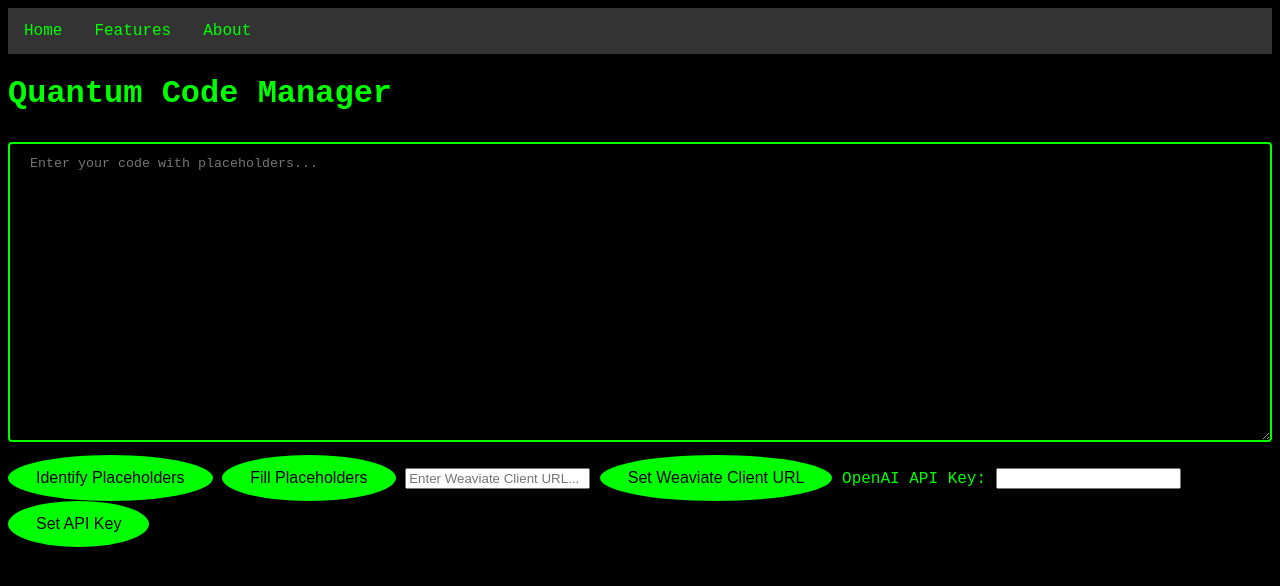
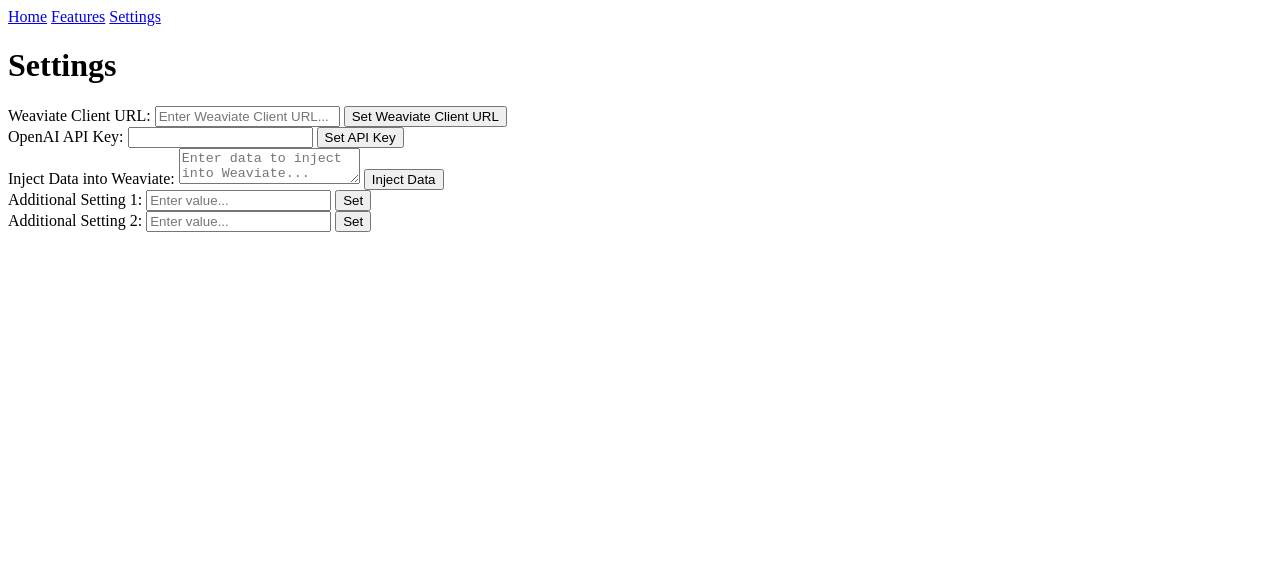
Before and after one commit to graylan0/super-coder-qml, a plain HTML site: page web/index.html in a window 1280 px wide. Drawn offline with Linux system fonts and the light colour scheme.

Commit message:
async code injector

```diff
--- a/web/index.html
+++ b/web/index.html
@@ -1,97 +1,50 @@
 <!DOCTYPE html>
 <html>
 <head>
-    <title>Quantum Code Manager</title>
-    <script type="text/javascript" src="/eel.js"></script>
+    <title>Settings - Quantum Code Manager</title>
+    <link rel="stylesheet" href="css/all.min.css">
+    <script type="text/javascript" src="eel.js"></script>
     <style>
-        /* Matrix theme */
-        body {
-            background-color: black;
-            color: lime;
-            font-family: 'Courier New', monospace;
-        }
-
-        /* Top menu */
-        .menu {
-            background-color: #333;
-            overflow: hidden;
-        }
-
-        .menu a {
-            float: left;
-            display: block;
-            color: lime;
-            text-align: center;
-            padding: 14px 16px;
-            text-decoration: none;
-        }
-
-        /* Highlighted & Circular buttons */
-        button {
-            background-color: lime;
-            color: black;
-            border: none;
-            border-radius: 50%; /* Circular shape */
-            padding: 14px 28px;
-            font-size: 16px;
-            cursor: pointer;
-        }
-
-        button:hover {
-            background-color: #ddd;
-            color: lime;
-        }
-
-        /* Textarea */
-        textarea {
-            width: 100%;
-            height: 300px;
-            padding: 12px 20px;
-            margin: 8px 0;
-            box-sizing: border-box;
-            border: 2px solid lime;
-            border-radius: 4px;
-            background-color: black;
-            color: lime;
-        }
+        /* Reusing styles from the main page */
+        /* ... */
     </style>
 </head>
 <body>
 
     <div class="menu">
-        <a href="#home">Home</a>
+        <a href="index.html">Home</a>
         <a href="#features">Features</a>
-        <a href="#about">About</a>
+        <a href="#settings">Settings</a>
     </div>
 
-    <h1>Quantum Code Manager</h1>
+    <h1>Settings</h1>
 
-    <textarea id="codeInput" placeholder="Enter your code with placeholders..."></textarea><br>
+    <!-- Weaviate Client URL -->
+    <label for="weaviateClientUrl">Weaviate Client URL:</label>
+    <input type="text" id="weaviateClientUrl" placeholder="Enter Weaviate Client URL...">
+    <button onclick="setWeaviateClientUrl()">Set Weaviate Client URL</button><br>
 
-    <button onclick="identifyPlaceholders()">Identify Placeholders</button>
-    <button onclick="fillPlaceholders()">Fill Placeholders</button>
-
-    <input type="text" id="weaviateClientUrl" placeholder="Enter Weaviate Client URL...">
-    <button onclick="setWeaviateClientUrl()">Set Weaviate Client URL</button>
-    <!-- Input for API Key -->
+    <!-- OpenAI API Key -->
     <label for="apiKey">OpenAI API Key:</label>
     <input type="text" id="apiKey" name="apiKey">
-    <button onclick="setAPIKey()">Set API Key</button>
+    <button onclick="setAPIKey()">Set API Key</button><br>
 
+    <!-- Inject Data into Weaviate -->
+    <label for="weaviateData">Inject Data into Weaviate:</label>
+    <textarea id="weaviateData" placeholder="Enter data to inject into Weaviate..."></textarea>
+    <button onclick="injectWeaviateData()">Inject Data</button><br>
+
+    <!-- Additional Settings (placeholders) -->
+    <label for="additionalSetting1">Additional Setting 1:</label>
+    <input type="text" id="additionalSetting1" placeholder="Enter value...">
+    <button onclick="setAdditionalSetting1()">Set</button><br>
+
+    <label for="additionalSetting2">Additional Setting 2:</label>
+    <input type="text" id="additionalSetting2" placeholder="Enter value...">
+    <button onclick="setAdditionalSetting2()">Set</button><br>
 
     <script>
-        async function identifyPlaceholders() {
-            let codeStr = document.getElementById("codeInput").value;
-            let placeholderLines = await eel.identify_placeholders(codeStr)();
-            alert("Placeholders found at lines: " + placeholderLines.join(", "));
-        }
-
-        async function fillPlaceholders() {
-            let codeStr = document.getElementById("codeInput").value;
-            let filledCode = await eel.fill_placeholders(codeStr)();
-            document.getElementById("codeInput").value = filledCode;
-        }
-
+        // JavaScript functions for settings
         async function setWeaviateClientUrl() {
             let clientUrl = document.getElementById("weaviateClientUrl").value;
             await eel.set_weaviate_client_url(clientUrl)();
@@ -101,7 +54,19 @@
             let apiKey = document.getElementById("apiKey").value;
             await eel.set_openai_api_key(apiKey)();
         }
+
+        async function injectWeaviateData() {
+            let data = document.getElementById("weaviateData").value;
+            await eel.inject_data_into_weaviate(data)();
+        }
+
+        // Additional settings functions can go here
     </script>
 
 </body>
 </html>
+
+    </script>
+
+</body>
+</html>
```
